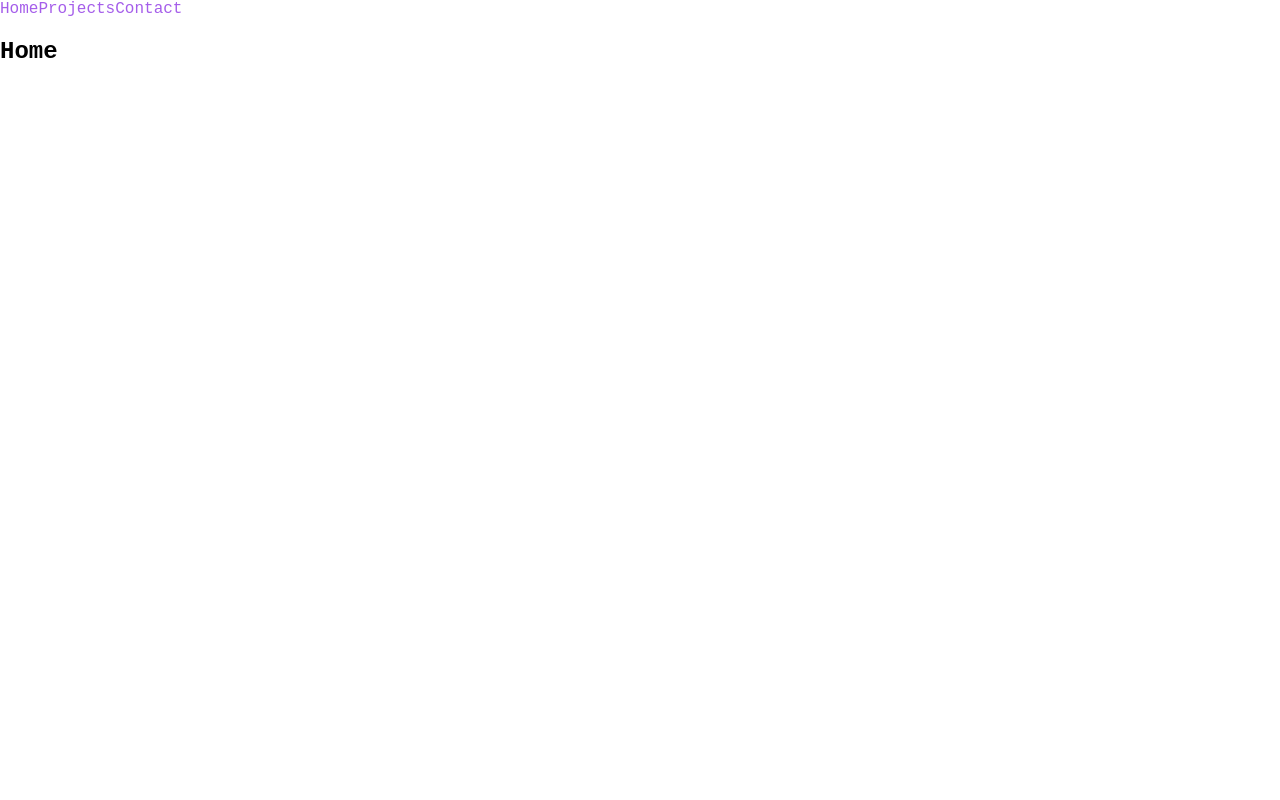
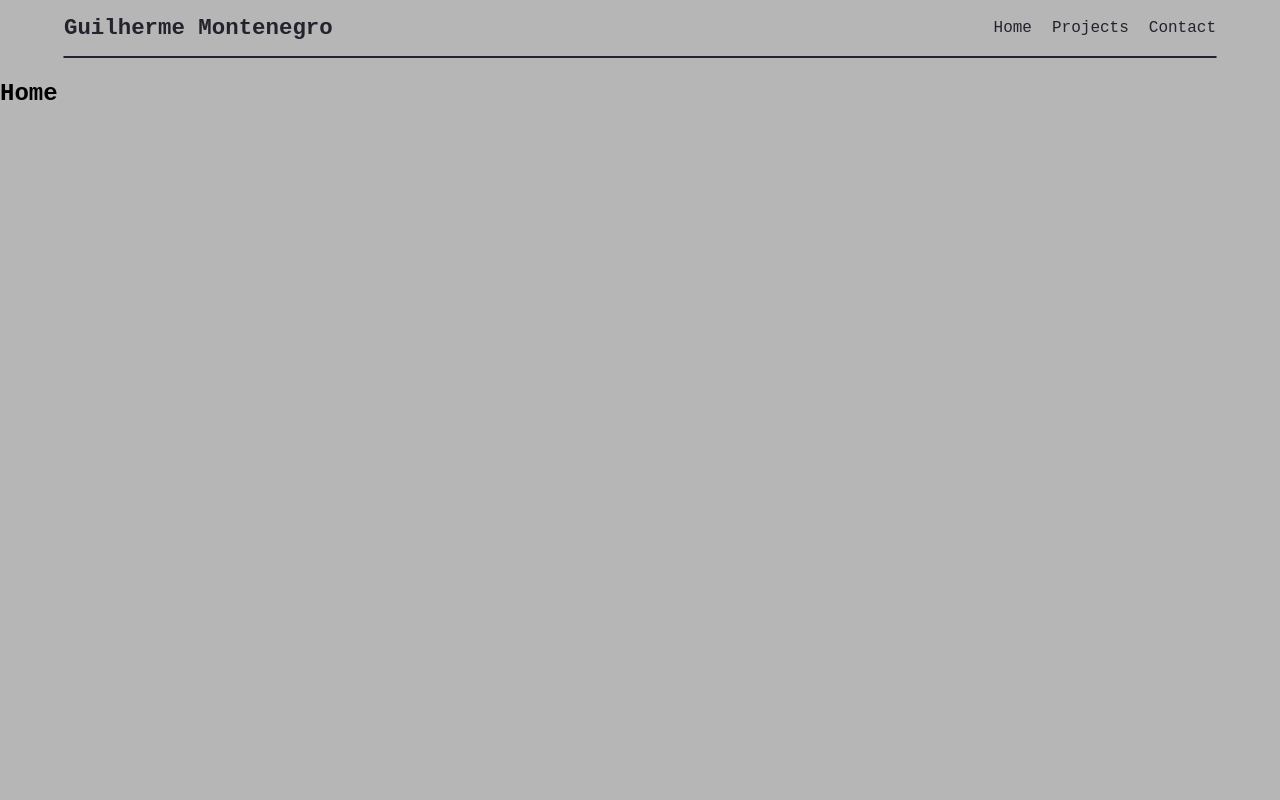
Before and after one commit to Guilherme-Monte/Portifolio-Page, a React (Create React App) app in the folder frontend/: page / in a window 1280 px wide. Shown: the top 800 px of the page. Built offline with nearby package versions, Linux system fonts and the light colour scheme; a web font is replaced by a local one.

Commit message:
Nav menu

```diff
--- a/frontend/src/components/main/index.js
+++ b/frontend/src/components/main/index.js
@@ -1,5 +1,6 @@
 import React from 'react';
 import { Switch, Route } from "react-router-dom";
+import { MainSection } from "./styles.js";
 
 const Main = () => {
 
@@ -16,6 +17,7 @@ const Main = () => {
   }
 
   return (
+    <MainSection>
       <Switch>
         <Route path="/projects">
           <Projects />
@@ -31,6 +33,7 @@ const Main = () => {
           <Home />
         </Route>
       </Switch>
+    </MainSection>
   )
 }
 
--- /dev/null
+++ b/frontend/src/components/main/styles.js
@@ -0,0 +1,5 @@
+import styled from "styled-components";
+
+export const MainSection = styled.section`
+  margin-top: calc(var(--nav-menu-size) + 3vh);
+`;
--- a/frontend/src/components/nav/index.js
+++ b/frontend/src/components/nav/index.js
@@ -1,13 +1,20 @@
 import React from 'react';
 import { Link } from "react-router-dom";
+import { Header, HR, NavMenu, MyName, NavContainer } from "./styles.js";
 
 const Nav = () => {
   return (
-    <nav>
-      <Link to="/">Home</Link>
-      <Link to="/projects">Projects</Link>
-      <Link to="/contact">Contact</Link>
-    </nav>
+    <NavContainer>
+      <Header>
+        <MyName>Guilherme Montenegro</MyName>
+        <NavMenu>
+          <Link to="/">Home</Link>
+          <Link to="/projects">Projects</Link>
+          <Link to="/contact">Contact</Link>
+        </NavMenu>
+      </Header>
+      <HR />
+    </NavContainer>
   )
 }
 
--- a/frontend/src/components/nav/styles.js
+++ b/frontend/src/components/nav/styles.js
@@ -1 +1,42 @@
 import styled from "styled-components";
+
+export const NavContainer = styled.section`
+  width: 100%;
+  position: fixed;
+  top: 0;
+  left: 0;
+`;
+
+export const Header = styled.header`
+  padding: 0 5%;
+  height: var(--nav-menu-size);
+
+  display: flex;
+  justify-content: space-between;
+  align-items: center;
+`;
+
+export const MyName = styled.p`
+  font-weight: bolder;
+  font-size: 1.4rem;
+
+  color: var(--bg-primary);
+`;
+
+export const NavMenu = styled.nav`
+  gap: 20px;
+
+  display: flex;
+  justify-content: space-between;
+
+  a {
+    color: var(--bg-primary);
+  }
+`;
+
+export const HR = styled.hr`
+  width: 90%;
+  margin-top: 0;
+  border: 1.5px solid var(--bg-primary);
+  border-radius: 50px;
+`;
--- a/frontend/src/globalStyles.js
+++ b/frontend/src/globalStyles.js
@@ -15,12 +15,14 @@ export const GlobalStyle = createGlobalStyle`
     --bg-secondary: #141418;
     --bg-main: #2f3542;
     --transition-speed: 600ms;
+    --nav-menu-size: 7vh;
   }
 
   body {
     margin: 0;
     padding: 0;
     font-family: RobotoMono, monospace;
+    background-color: var(--text-primary);
   }
 
   a {
@@ -31,7 +33,7 @@ export const GlobalStyle = createGlobalStyle`
 
 export const MainSection = styled.section`
   height: 100vh;
-  width: 100%;
+  min-width: 100%;
 
   @media(max-width: 800px) {
   }
```
Lines whose indentation alone changed are shown as unchanged.
